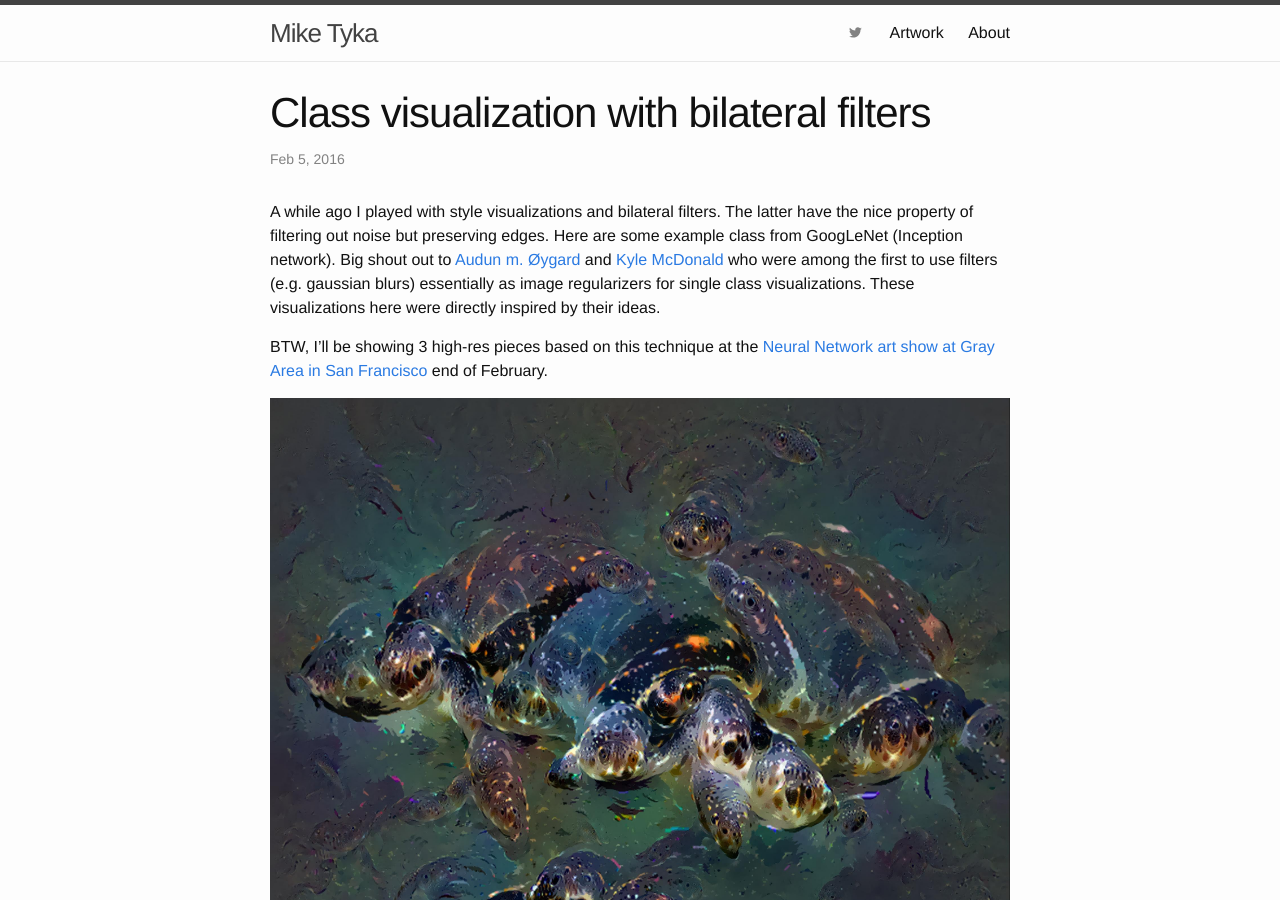
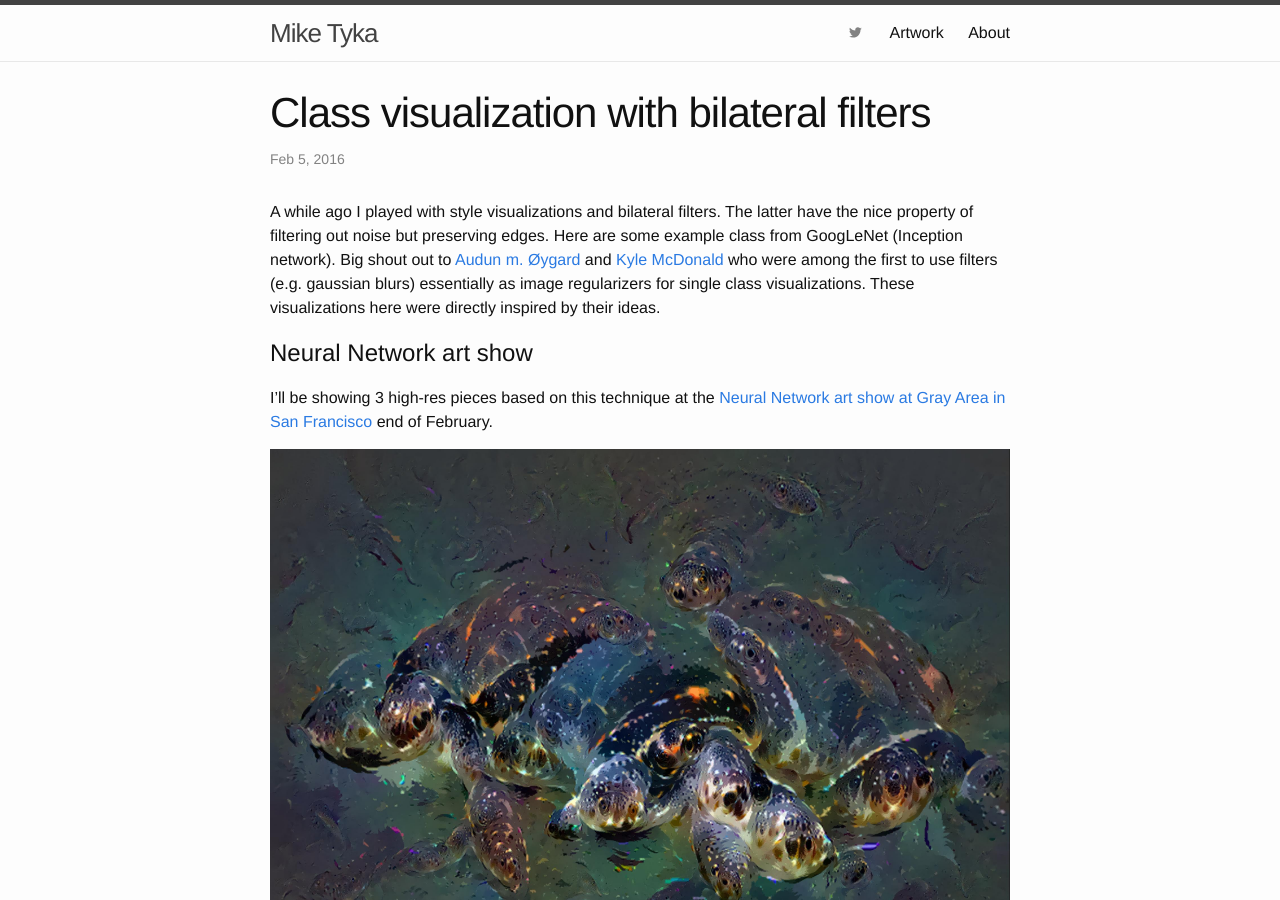
Before and after one commit to mtyka/mtyka.github.io, a Jekyll site: the page built from _posts/2016-02-05-bilateral-class-vis.markdown, in a window 1280 px wide and 900 px high. Built offline with Jekyll 4.4.1, drawn with Linux system fonts in a browser that asks for light colours.

Commit message:
Minor update

```diff
--- a/_posts/2016-02-05-bilateral-class-vis.markdown
+++ b/_posts/2016-02-05-bilateral-class-vis.markdown
@@ -7,7 +7,9 @@ categories: deepdream
 
 A while ago I played with style visualizations and bilateral filters. The latter have the nice property of filtering out noise but preserving edges. Here are some example class from GoogLeNet (Inception network). Big shout out to [Audun m. Øygard](http://auduno.com/post/125362849838/visualizing-googlenet-classes) and [Kyle McDonald](https://github.com/kylemcdonald/deepdream/blob/master/dream.ipynb) who were among the first to use filters (e.g. gaussian blurs) essentially as image regularizers for single class visualizations. These visualizations here were directly inspired by their ideas.
 
-BTW, I'll be showing 3 high-res pieces based on this technique at the [Neural Network art show at Gray Area in San Francisco](http://grayarea.org/event/deepdream-the-art-of-neural-networks/) end of February.
+# Neural Network art show
+
+I'll be showing 3 high-res pieces based on this technique at the [Neural Network art show at Gray Area in San Francisco](http://grayarea.org/event/deepdream-the-art-of-neural-networks/) end of February.
 
 <img src="/assets/classviz/dark_0034_09.jpg">
 
```
